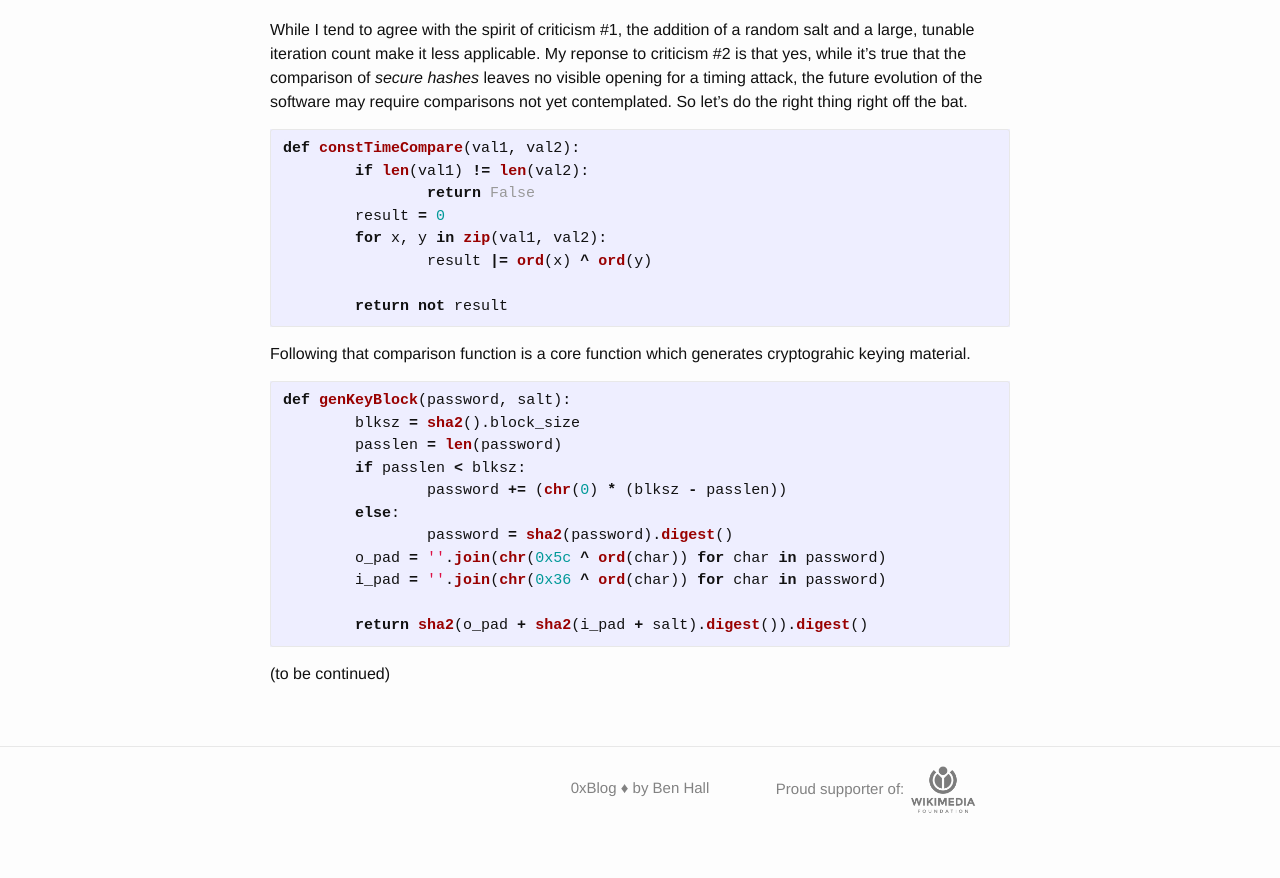
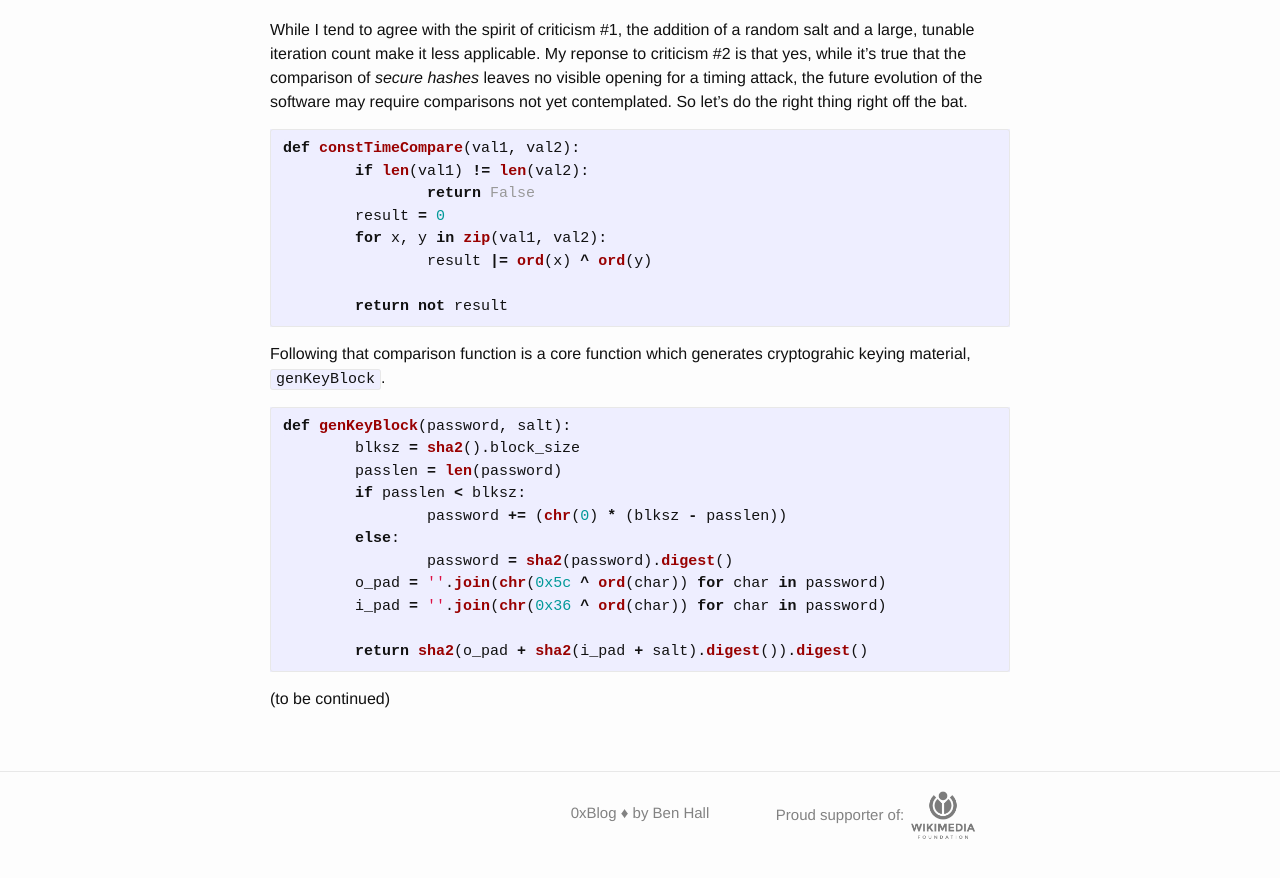
Before and after one commit to greenteadigital/greenteadigital.github.io, a Jekyll site: the page built from _posts/2017-12-20-python-password-based-file-encryption.markdown, in a window 1280 px wide and 900 px high, scrolled down 2319 px. Shown: the top 878 px of the window. Built offline with Jekyll 4.4.1, drawn with Linux system fonts in a browser that asks for light colours; some of the changed text lies outside the part shown.

`````diff
--- a/_posts/2017-12-20-python-password-based-file-encryption.markdown
+++ b/_posts/2017-12-20-python-password-based-file-encryption.markdown
@@ -85,7 +85,7 @@ def constTimeCompare(val1, val2):
 
 	return not result
 ````
-Following that comparison function is a core function which generates cryptograhic keying material.
+Following that comparison function is a core function which generates cryptograhic keying material, `genKeyBlock`.
 ````python
 def genKeyBlock(password, salt):
 	blksz = sha2().block_size
`````
Also changed, not shown: other parts of _posts/2017-12-20-python-password-based-file-encryption.markdown (+2 -2 lines).
